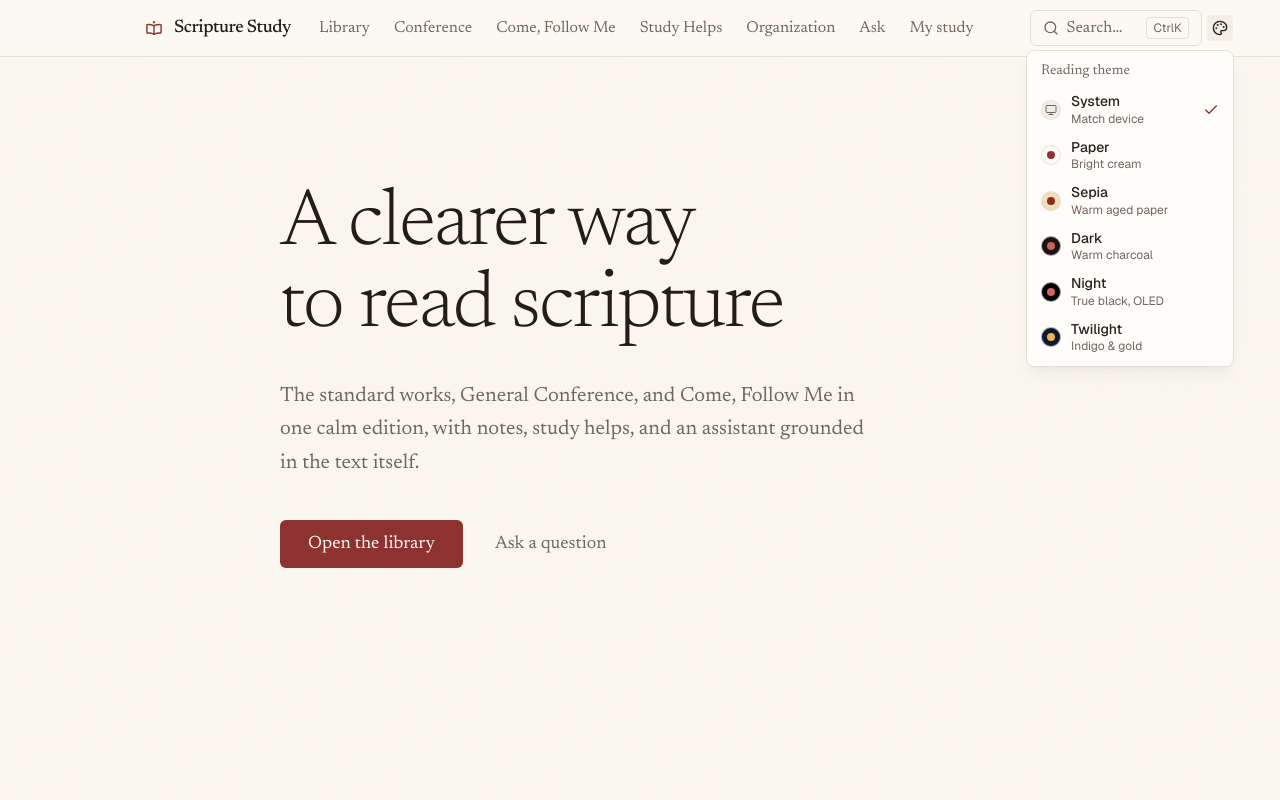
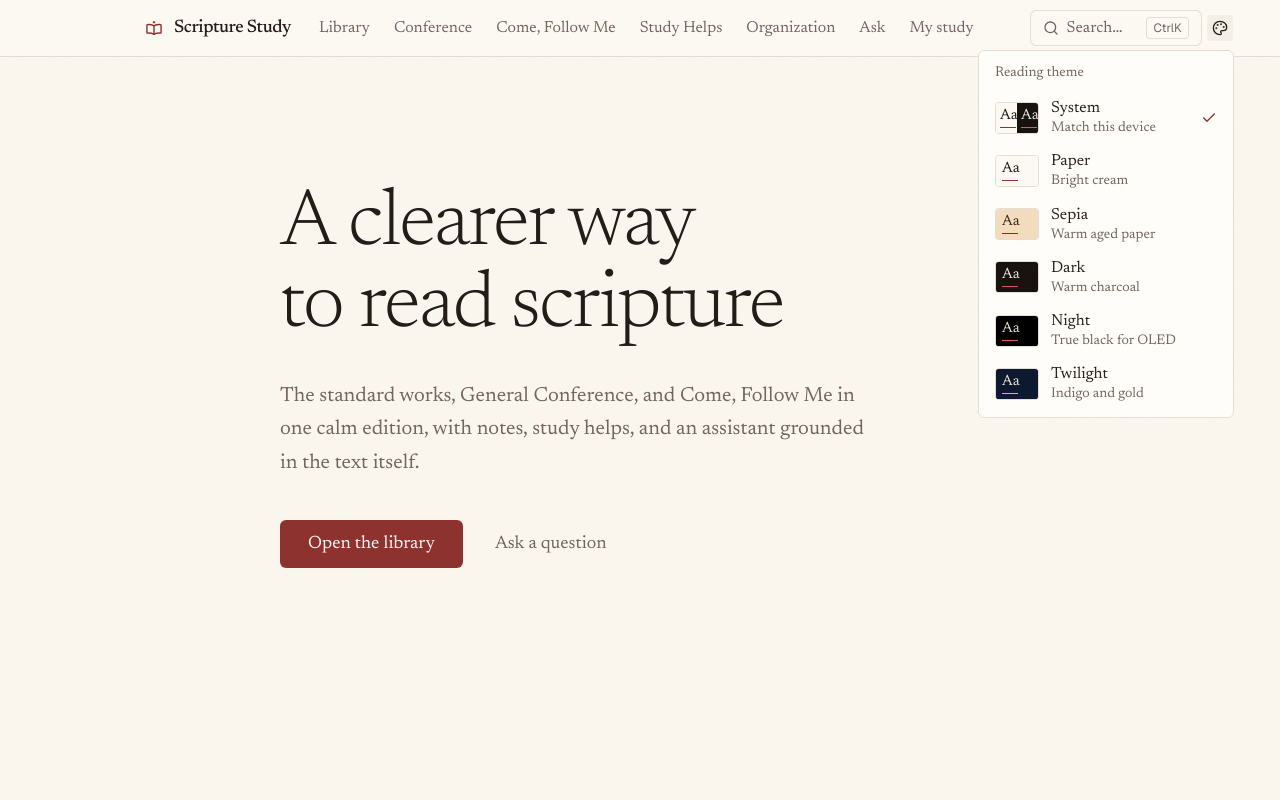
Before and after one commit to Nattie-Nkosi/scripture-study, a Next.js app in the folder apps/web/: page / in a window 1280 px wide. Both pictures are taken after a click on the button "Change reading theme". Shown: the top 800 px of the page. Built offline with nearby package versions, Linux system fonts and the light colour scheme; no server answers.

Commit message:
feat: enhance theme selector and styling for improved readability and accessibility

```diff
--- a/apps/web/src/app/globals.css
+++ b/apps/web/src/app/globals.css
@@ -14,6 +14,10 @@
 @import "shadcn/tailwind.css";
 @import "./tokens.css";
 @import "./base.css" layer(base);
+
+/* "sepia" is a reading-theme class; without this Tailwind also emits its
+ * `sepia` filter utility and tints the whole page when the theme is on. */
+@source not inline("sepia");
 
 @custom-variant dark (&:is(.dark *, .night *, .twilight *));
 
--- a/apps/web/src/app/tokens.css
+++ b/apps/web/src/app/tokens.css
@@ -27,8 +27,9 @@
   --tracking-display: -0.025em;
 }
 
-/* Warm "paper" palette — ivory light mode, warm charcoal dark mode. */
-:root {
+/* Warm "paper" palette: ivory light mode, warm charcoal dark mode. `.light` lets a theme preview opt back into Paper inside a dark page. */
+:root,
+.light {
   color-scheme: light;
   --radius: 0.375rem;
   --reader-font-size: 1.1875rem;
--- a/apps/web/src/components/theme-selector.tsx
+++ b/apps/web/src/components/theme-selector.tsx
@@ -2,7 +2,7 @@
 
 import * as React from "react";
 import { Menu } from "@base-ui/react/menu";
-import { Check, Monitor, Palette } from "lucide-react";
+import { Check, Palette } from "lucide-react";
 import { useTheme } from "next-themes";
 
 import { Button } from "@/components/ui/button";
@@ -12,54 +12,46 @@ type ThemeOption = {
   value: string;
   label: string;
   hint: string;
-  swatch: { bg: string; ink: string };
 };
 
-// Swatch colors are hardcoded so each option previews its own palette
-// regardless of the theme currently applied to the menu.
 const THEMES: ThemeOption[] = [
-  {
-    value: "light",
-    label: "Paper",
-    hint: "Bright cream",
-    swatch: { bg: "oklch(0.985 0.009 83)", ink: "oklch(0.45 0.125 25)" },
-  },
-  {
-    value: "sepia",
-    label: "Sepia",
-    hint: "Warm aged paper",
-    swatch: { bg: "oklch(0.905 0.048 79)", ink: "oklch(0.44 0.14 30)" },
-  },
-  {
-    value: "dark",
-    label: "Dark",
-    hint: "Warm charcoal",
-    swatch: { bg: "oklch(0.19 0.012 60)", ink: "oklch(0.62 0.14 25)" },
-  },
-  {
-    value: "night",
-    label: "Night",
-    hint: "True black, OLED",
-    swatch: { bg: "oklch(0 0 0)", ink: "oklch(0.64 0.15 25)" },
-  },
-  {
-    value: "twilight",
-    label: "Twilight",
-    hint: "Indigo & gold",
-    swatch: { bg: "oklch(0.215 0.048 264)", ink: "oklch(0.8 0.13 84)" },
-  },
+  { value: "light", label: "Paper", hint: "Bright cream" },
+  { value: "sepia", label: "Sepia", hint: "Warm aged paper" },
+  { value: "dark", label: "Dark", hint: "Warm charcoal" },
+  { value: "night", label: "Night", hint: "True black for OLED" },
+  { value: "twilight", label: "Twilight", hint: "Indigo and gold" },
 ];
 
-function Swatch({ option }: { option: ThemeOption }) {
+/** A tiny page set in a theme's own palette. The theme class on the wrapper
+ *  re-scopes the palette variables, so the preview always shows that theme
+ *  whatever the page around it is using. */
+function PagePreview({ theme, className }: { theme: string; className?: string }) {
   return (
     <span
-      className="flex size-5 shrink-0 items-center justify-center rounded-full border border-border/70"
-      style={{ background: option.swatch.bg }}
+      aria-hidden
+      className={cn(
+        theme,
+        "flex h-full flex-col justify-center bg-background px-1.5 text-foreground",
+        className,
+      )}
     >
-      <span
-        className="size-2 rounded-full"
-        style={{ background: option.swatch.ink }}
-      />
+      <span className="font-display text-[0.9375rem] leading-none">Aa</span>
+      <span className="mt-1 h-px w-4 bg-primary" />
+    </span>
+  );
+}
+
+function Swatch({ theme }: { theme: string }) {
+  return (
+    <span className="flex h-8 w-11 shrink-0 overflow-hidden rounded-sm border border-border">
+      {theme === "system" ? (
+        <>
+          <PagePreview theme="light" className="w-1/2 px-1" />
+          <PagePreview theme="dark" className="w-1/2 px-1" />
+        </>
+      ) : (
+        <PagePreview theme={theme} className="w-full" />
+      )}
     </span>
   );
 }
@@ -98,34 +90,21 @@ export function ThemeSelector() {
       </Menu.Trigger>
       <Menu.Portal>
         <Menu.Positioner sideOffset={8} align="end" className="z-50">
-          <Menu.Popup className="min-w-52 origin-[var(--transform-origin)] rounded-xl border border-border bg-popover p-1.5 text-popover-foreground shadow-lg shadow-black/5 outline-none transition-[transform,opacity] data-[ending-style]:scale-95 data-[ending-style]:opacity-0 data-[starting-style]:scale-95 data-[starting-style]:opacity-0">
-            <p className="px-2 pt-1 pb-1.5 font-serif text-sm text-muted-foreground">
+          <Menu.Popup className="w-64 origin-[var(--transform-origin)] rounded-(--radius-card) border border-border bg-popover p-1.5 text-popover-foreground outline-none transition-[transform,opacity] duration-(--dur-short) data-[ending-style]:scale-95 data-[ending-style]:opacity-0 data-[starting-style]:scale-95 data-[starting-style]:opacity-0">
+            <Menu.Group>
+              <Menu.GroupLabel className="px-2.5 pt-1.5 pb-2 font-serif text-sm text-muted-foreground">
                 Reading theme
-            </p>
+              </Menu.GroupLabel>
               <Menu.RadioGroup
                 value={selected}
                 onValueChange={(value) => setTheme(value as string)}
               >
-              <RadioOption
-                value="system"
-                label="System"
-                hint="Match device"
-                icon={
-                  <span className="flex size-5 shrink-0 items-center justify-center rounded-full border border-border/70 bg-secondary text-muted-foreground">
-                    <Monitor className="size-3" />
-                  </span>
-                }
-              />
+                <RadioOption value="system" label="System" hint="Match this device" />
                 {THEMES.map((option) => (
-                <RadioOption
-                  key={option.value}
-                  value={option.value}
-                  label={option.label}
-                  hint={option.hint}
-                  icon={<Swatch option={option} />}
-                />
+                  <RadioOption key={option.value} {...option} />
                 ))}
               </Menu.RadioGroup>
+            </Menu.Group>
           </Menu.Popup>
         </Menu.Positioner>
       </Menu.Portal>
@@ -133,30 +112,20 @@ export function ThemeSelector() {
   );
 }
 
-function RadioOption({
-  value,
-  label,
-  hint,
-  icon,
-}: {
-  value: string;
-  label: string;
-  hint: string;
-  icon: React.ReactNode;
-}) {
+function RadioOption({ value, label, hint }: ThemeOption) {
   return (
     <Menu.RadioItem
       value={value}
       closeOnClick
       className={cn(
-        "flex cursor-default items-center gap-2.5 rounded-lg px-2 py-1.5 text-sm outline-none select-none",
+        "flex min-h-12 cursor-default items-center gap-3 rounded-sm px-2.5 py-1.5 outline-none select-none",
         "data-[highlighted]:bg-muted data-[highlighted]:text-foreground"
       )}
     >
-      {icon}
-      <span className="flex flex-col leading-tight">
-        <span className="font-medium">{label}</span>
-        <span className="text-xs text-muted-foreground">{hint}</span>
+      <Swatch theme={value} />
+      <span className="flex min-w-0 flex-col">
+        <span className="font-serif text-base leading-snug">{label}</span>
+        <span className="font-serif text-sm leading-snug text-muted-foreground">{hint}</span>
       </span>
       <Menu.RadioItemIndicator className="ml-auto flex text-primary">
         <Check className="size-4" />
```
Lines whose indentation alone changed are shown as unchanged.
